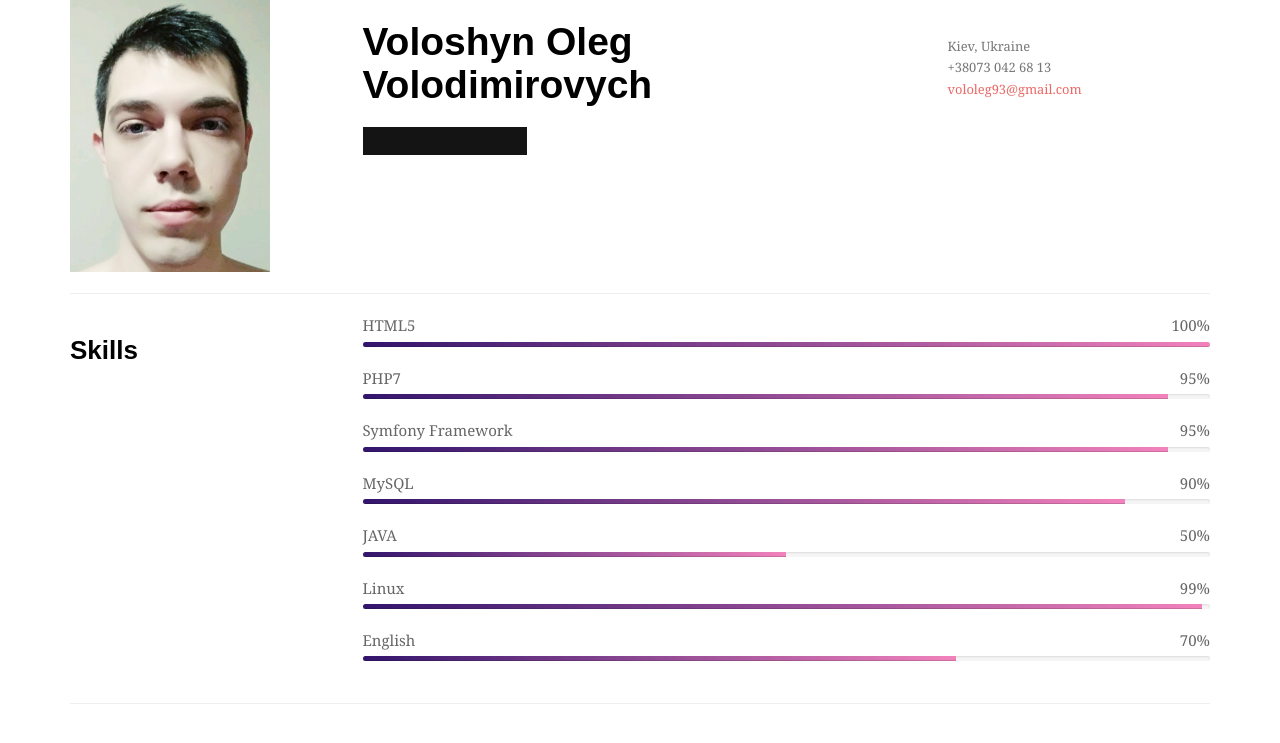
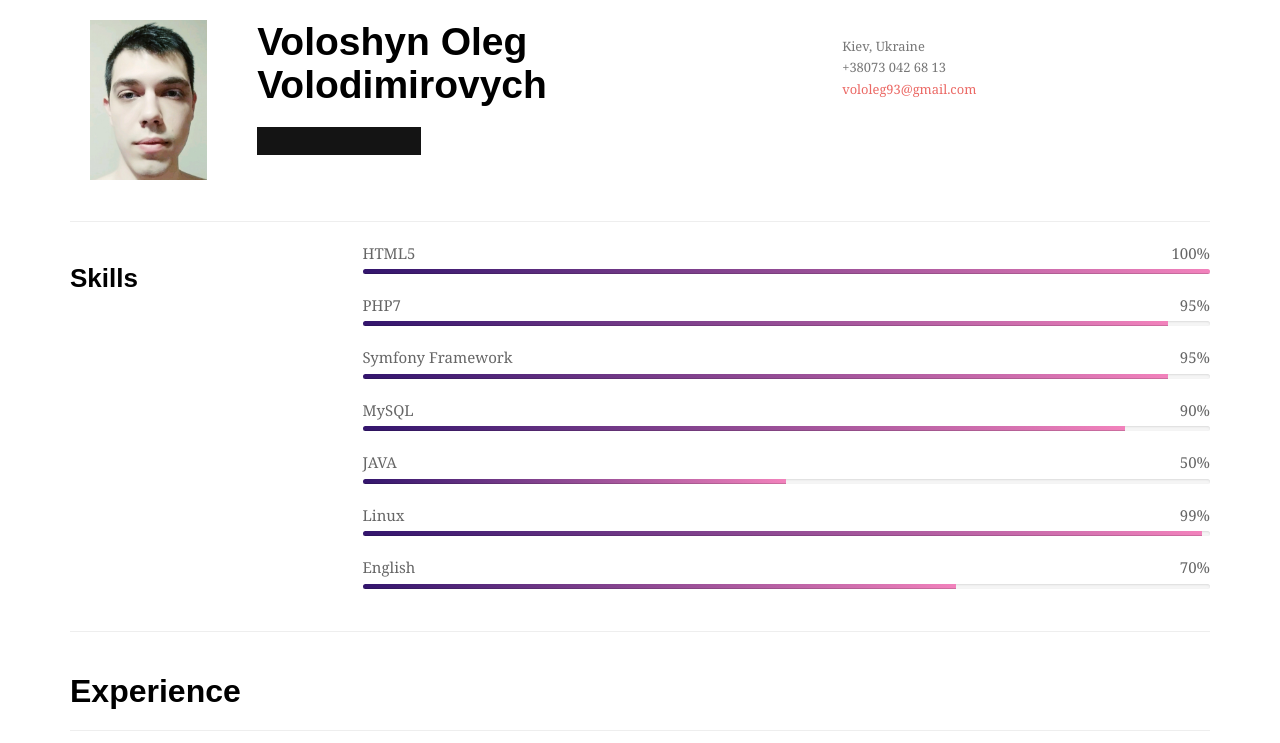
Before and after one commit to madcod3r/madcod3r.github.io, a plain HTML site: page index.html in a window 1280 px wide. Shown: the top 743 px of the page. Drawn offline with nearby package versions, Linux system fonts and the light colour scheme; a web font is replaced by a local one.

Commit message:
added padding and auto-width to avatar image

```diff
--- a/index.html
+++ b/index.html
@@ -18,8 +18,10 @@
 <body>
 <div class="container">
     <div class="row">
-        <div class="col-md-3 col-print-3">
-            <img src="https://raw.githubusercontent.com/madcod3r/madcod3r.github.io/master/avatar.jpg" width="200px" />
+        <div class="col-md-2 col-print-2">
+            <div style="padding: 20px; background: #fff;">
+                <img style="height: auto; width:100%;" src="https://raw.githubusercontent.com/madcod3r/madcod3r.github.io/master/avatar.jpg" />
+            </div>
         </div>
 
         <div class="col-md-6 col-print-6">
```
